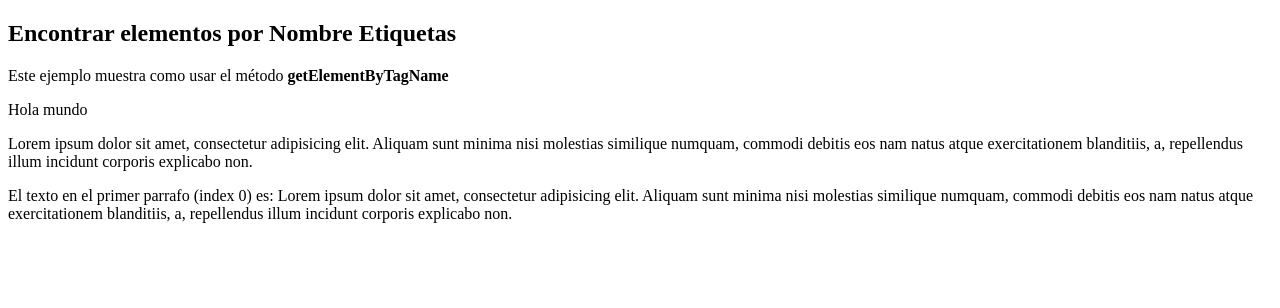
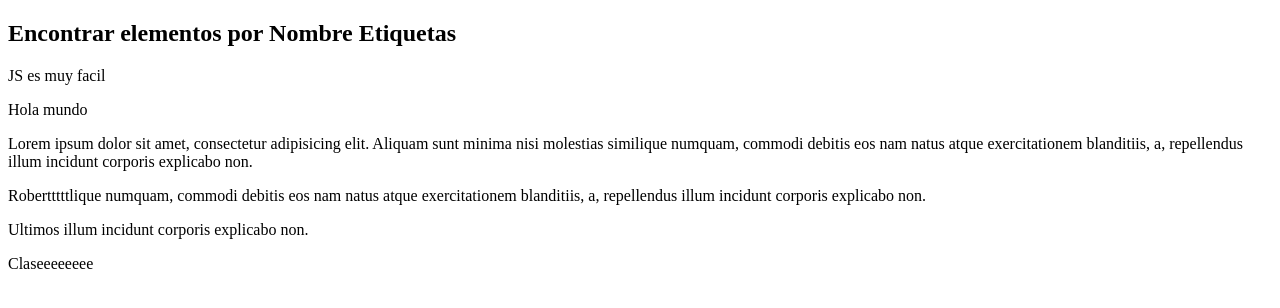
Before and after one commit to robertram/DesarrolloAppWeb, a plain HTML site: page Practica Semana 9/Ejercicio InnerHTML/index2.html in a window 1280 px wide. Drawn offline with Linux system fonts and the light colour scheme.

Commit message:
Ultimo commit compu restaurada

```diff
--- a/Practica Semana 9/Ejercicio InnerHTML/index2.html
+++ b/Practica Semana 9/Ejercicio InnerHTML/index2.html
@@ -9,22 +9,40 @@
 	<h2>Encontrar elementos por Nombre Etiquetas </h2>
 	<p>Este ejemplo muestra como usar el método <b>getElementByTagName</b> </p>
 
-	<p class="intro">Hola mundo</p>
+	<p id="primero">Hola mundo</p>
 	<p class="intro">Lorem ipsum dolor sit amet, consectetur adipisicing elit. Aliquam sunt minima nisi molestias similique numquam, commodi debitis eos nam natus atque exercitationem blanditiis, a, repellendus illum incidunt corporis explicabo non.</p>
+	<p id="penultimo">Robertttttlique numquam, commodi debitis eos nam natus atque exercitationem blanditiis, a, repellendus illum incidunt corporis explicabo non.</p>
+
+	<p id="intro">Ultimos illum incidunt corporis explicabo non.</p>
 	<p id="demo">Claseeeeeeee</p>
 
 
 	<script>
 
 
-		var x = document.querySelectorAll("p.intro");
+		/*var x = document.querySelectorAll("p.intro");
 		document.getElementById("demo").innerHTML =
-		"El texto en el primer parrafo (index 0) es: "+ x[1].innerHTML;
+		"El texto en el primer parrafo (index 0) es: "+ x[1].innerHTML;*/
 
 
 		/*var x = document.getElementsByClassName("intro");
 		document.getElementById("demo").innerHTML =
-		"El texto en el primer parrafo (index 0) es: "+ x[1].innerHTML;*/
+		"El texto en el primer parrafo (index 0) es: "+ x[2].innerHTML;*/
+
+		document.getElementsByTagName('p')[0].innerHTML="JS es muy facil";
+
+
+		var w = window.innerWidth;
+		var h = window.innerHeight
+
+		alert(w+" "+h);
+
+
+/*
+		document.getElementById("primero").innerHTML = "JS es muy facil";
+		document.getElementById("penultimo").innerHTML = "JS es muy facil";
+*/
+
 
 		/*document.getElementById("demo").innerHTML =
 		"El texto en el primer parrafo (index 0) es: "+ document.getElementsByClassName("intro")[0].innerHTML;*/
```
Also changed, not shown: Practica Semana 9/Ejercicio InnerHTML/index.html (+3 -0 lines), Semana 10/Practica Semana 10/focusout.html (+0 -1 lines).
